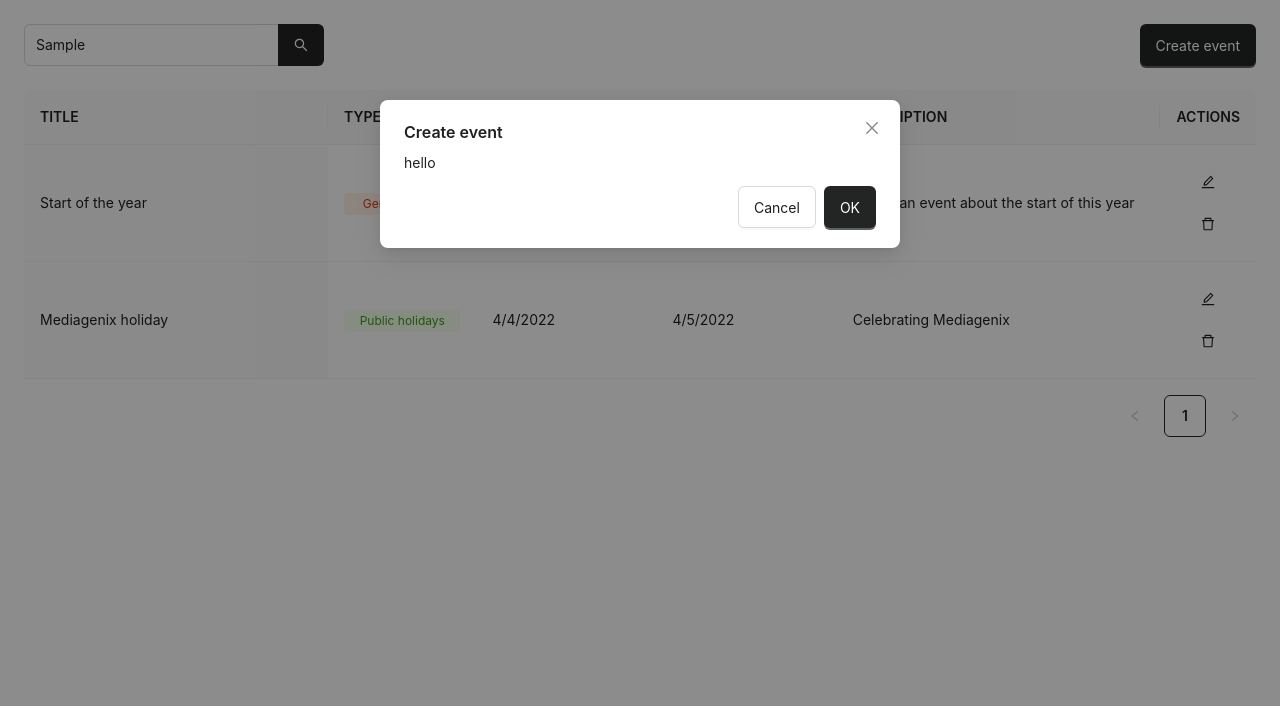
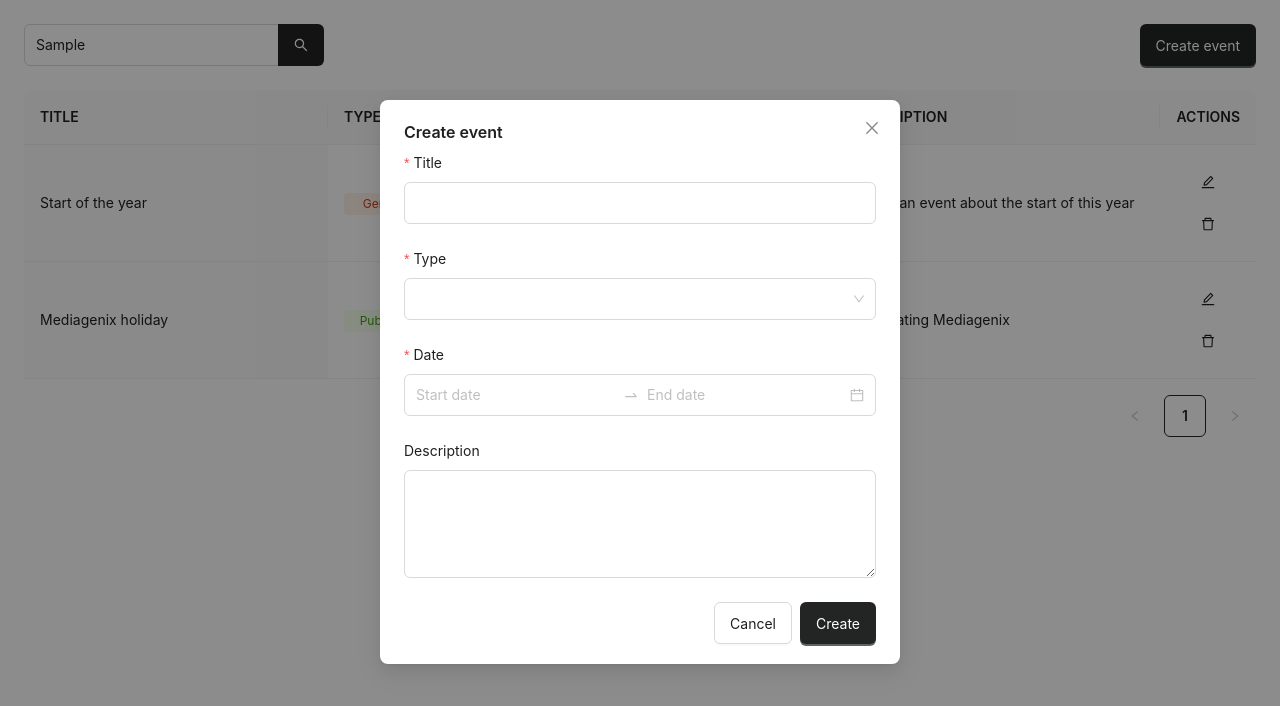
Before and after one commit to AlinaBabenko02/events-app, a React (Create React App) app: page / in a window 1280 px wide. Both pictures are taken after typing "Sample" into the empty fields and a click on the button "Create event". Shown: the top 706 px of the page. Built offline with nearby package versions, Linux system fonts and the light colour scheme.

Commit message:
feat: event form

```diff
--- a/src/components/create-event/index.tsx
+++ b/src/components/create-event/index.tsx
@@ -1,5 +1,6 @@
 import React from "react";
-import { Modal } from "antd";
+import { Form, Modal } from "antd";
+import { EventForm } from "../shared/event-form";
 
 interface CreateEventModalProps {
   createEventModalShown: boolean;
@@ -10,21 +11,31 @@ export const CreateEventModal: React.FC<CreateEventModalProps> = ({
   createEventModalShown,
   setCreateEventModalShown,
 }) => {
+  const [form] = Form.useForm();
+
   const handleCancel = () => {
     setCreateEventModalShown();
   };
-  const handleSuccess = () => {
+  const handleSubmit = () => {
     setCreateEventModalShown();
   };
 
   return (
-    <Modal
-      title="Create event"
-      open={createEventModalShown}
-      onCancel={handleCancel}
-      onOk={handleSuccess}
+    <Form
+      layout="vertical"
+      form={form}
+      name="create-event"
+      onFinish={handleSubmit}
     >
-      hello
-    </Modal>
+      <Modal
+        title="Create event"
+        open={createEventModalShown}
+        onCancel={handleCancel}
+        onOk={form.submit}
+        okText="Create"
+      >
+        <EventForm />
+      </Modal>
+    </Form>
   );
 };
--- a/src/components/index.tsx
+++ b/src/components/index.tsx
@@ -14,6 +14,7 @@ const App: React.FC = () => {
     useToggleState(false);
 
   return (
+    <>
       <div className="root">
         <div className="rootHeader">
           <Search
@@ -25,15 +26,16 @@ const App: React.FC = () => {
           <Button type="primary" onClick={setCreateEventModalShown}>
             Create event
           </Button>
+        </div>
+        <EventsTable />
+      </div>
       {createEventModalShown && (
         <CreateEventModal
           createEventModalShown={createEventModalShown}
           setCreateEventModalShown={setCreateEventModalShown}
         />
       )}
-      </div>
-      <EventsTable />
-    </div>
+    </>
   );
 };
 
--- /dev/null
+++ b/src/components/shared/event-form.tsx
@@ -0,0 +1,54 @@
+import React from "react";
+import { Form, Input, Select, DatePicker } from "antd";
+import { EventType } from "../../data/enums";
+
+const { Option } = Select;
+const { RangePicker } = DatePicker;
+const { TextArea } = Input;
+
+interface eventTypeOption {
+  value: EventType;
+  label: string;
+}
+
+const eventTypeOptions: eventTypeOption[] = [
+  { value: EventType.COMPETITOR, label: "Competitor event" },
+  { value: EventType.GENERIC, label: "Generic event" },
+  { value: EventType.HOLIDAY, label: "Public holidays" },
+  { value: EventType.LAUNCH, label: "Content launch" },
+];
+
+export const EventForm: React.FC = () => {
+  return (
+    <div>
+      <Form.Item
+        label="Title"
+        name="title"
+        rules={[{ required: true, message: "Required" }]}
+      >
+        <Input />
+      </Form.Item>
+      <Form.Item
+        label="Type"
+        name="type"
+        rules={[{ required: true, message: "Required" }]}
+      >
+        <Select>
+          {eventTypeOptions.map((option) => (
+            <Option value={option.value}>{option.label}</Option>
+          ))}
+        </Select>
+      </Form.Item>
+      <Form.Item
+        label="Date"
+        name="date"
+        rules={[{ required: true, message: "Required" }]}
+      >
+        <RangePicker format="YYYY-MM-DD" style={{ width: "100%" }} />
+      </Form.Item>
+      <Form.Item label="Description" name="description">
+        <TextArea rows={4} />
+      </Form.Item>
+    </div>
+  );
+};
```
Lines whose indentation alone changed are shown as unchanged.
